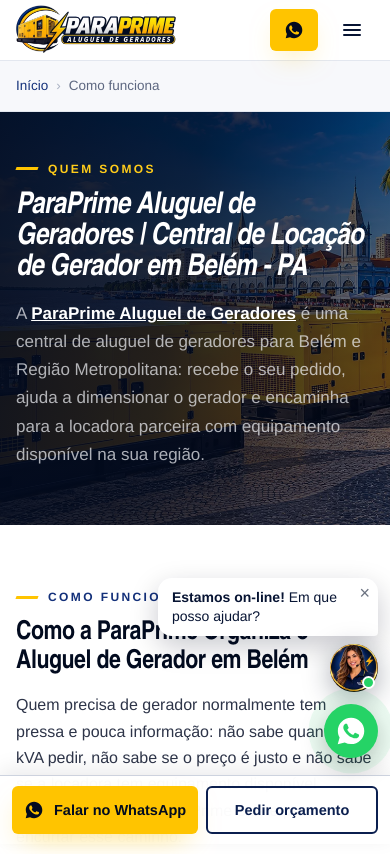
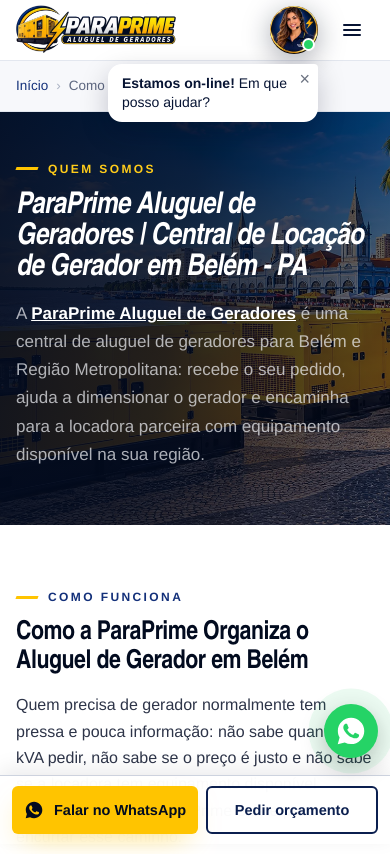
Before and after one commit to pinheiroadvrodrigo-source/ALUGUELSITEGERADOR, an Astro site in the folder site/: page /sobre in a window 390 px wide. Shown: the top 854 px of the page. Built offline with nearby package versions, Linux system fonts and the light colour scheme; Astro itself is replaced by a stand-in of ours.

Commit message:
Cabeçalho: remove botão amarelo de WhatsApp e coloca o assistente virtual no canto superior direito
Co-Authored-By: Claude Opus 5.5 <noreply@anthropic.com>
Claude-Session: https://claude.ai/code/session_01AXFtCDYxpqrvvMnKUC1i6T

```diff
--- a/site/src/components/ChatWidget.astro
+++ b/site/src/components/ChatWidget.astro
@@ -31,14 +31,11 @@ const wa = waLink();
   </div>
 
   <button type="button" class="cw__launcher" data-cw-open-from="avatar" aria-label="Abrir assistente virtual da ParaPrime" aria-expanded="false" aria-controls="cw-panel">
-    <img src="/img/atendimento-paraprime-aluguel-de-gerador-belem.webp" alt="Assistente virtual da ParaPrime Aluguel de Geradores" width="56" height="56" loading="lazy" decoding="async" />
+    <img src="/img/atendimento-paraprime-aluguel-de-gerador-belem.webp" alt="Assistente virtual da ParaPrime Aluguel de Geradores" width="48" height="48" loading="lazy" decoding="async" />
     <span class="cw__dot" aria-hidden="true"></span>
   </button>
 
 
-  <a class="wa-float" href={wa} target="_blank" rel="noopener" aria-label="Falar no WhatsApp" data-track="whatsapp_click" data-cta-position="flutuante">
-    <Icon name="whatsapp" />
-  </a>
 </div>
 
 <script>
@@ -69,11 +66,12 @@ const wa = waLink();
 
   const root = document.querySelector<HTMLElement>('[data-cw]')!;
   const panel = root.querySelector<HTMLElement>('[data-cw-panel]')!;
-  const body = root.querySelector<HTMLElement>('[data-cw-body]')!;
-  const chips = root.querySelector<HTMLElement>('[data-cw-chips]')!;
+  document.body.appendChild(panel); // fora do cabeçalho (backdrop-filter prende position: fixed)
+  const body = panel.querySelector<HTMLElement>('[data-cw-body]')!;
+  const chips = panel.querySelector<HTMLElement>('[data-cw-chips]')!;
   const hello = root.querySelector<HTMLElement>('[data-cw-hello]')!;
   const launcher = root.querySelector<HTMLButtonElement>('.cw__launcher')!;
-  const form = root.querySelector<HTMLFormElement>('[data-cw-form]')!;
+  const form = panel.querySelector<HTMLFormElement>('[data-cw-form]')!;
   const track = (n: string, p: Record<string, string> = {}) =>
     (window as unknown as { __track?: (n: string, c: string, p?: object) => void }).__track?.(n, 'chatbot', p);
 
@@ -124,6 +122,8 @@ const wa = waLink();
 
   let iniciado = false;
   const abrir = (origem: string) => {
+    const hb = document.querySelector('.site-header')?.getBoundingClientRect().bottom ?? 80;
+    panel.style.top = `${Math.max(hb, 0) + 10}px`;
     panel.hidden = false; hello.hidden = true; launcher.setAttribute('aria-expanded', 'true');
     root.classList.add('is-open');
     if (!iniciado) {
@@ -137,7 +137,8 @@ const wa = waLink();
   const fechar = () => { panel.hidden = true; root.classList.remove('is-open'); launcher.setAttribute('aria-expanded', 'false'); };
   root.querySelectorAll<HTMLElement>('[data-cw-open-from]').forEach((b) =>
     b.addEventListener('click', () => (panel.hidden ? abrir(b.dataset.cwOpenFrom!) : fechar())));
-  root.querySelector('[data-cw-close]')!.addEventListener('click', fechar);
+  panel.querySelector('[data-cw-close]')!.addEventListener('click', fechar);
+  document.addEventListener('click', (e) => { const t = e.target as Node; if (t.isConnected && !panel.hidden && !panel.contains(t) && !root.contains(t)) fechar(); });
   addEventListener('keydown', (e) => { if (e.key === 'Escape' && !panel.hidden) fechar(); });
 
   // Balão "Estamos on-line" aparece depois de 3 s, uma vez por sessão.
@@ -150,23 +151,17 @@ const wa = waLink();
 </script>
 
 <style is:global>
-  .cw [hidden] { display: none !important; }
-  .cw { position: fixed; right: 18px; bottom: 18px; z-index: 110; display: flex; flex-direction: column; align-items: flex-end; gap: 12px; font-family: inherit; }
-  .wa-float { width: 60px; height: 60px; border-radius: 50%; background: #25d366; color: #fff; display: grid; place-items: center; box-shadow: 0 8px 24px rgba(0,0,0,.25); position: relative; animation: wa-pulse 2s infinite; }
-  .wa-float svg { width: 32px; height: 32px; }
-  .wa-float:hover { transform: scale(1.06); }
-  @keyframes wa-pulse {
-    0% { box-shadow: 0 0 0 0 rgba(37,211,102,.65), 0 8px 24px rgba(0,0,0,.25); }
-    70% { box-shadow: 0 0 0 18px rgba(37,211,102,0), 0 8px 24px rgba(0,0,0,.25); }
-    100% { box-shadow: 0 0 0 0 rgba(37,211,102,0), 0 8px 24px rgba(0,0,0,.25); }
-  }
-  .cw__launcher { width: 56px; height: 56px; padding: 0; border-radius: 50%; border: 0; background: none; cursor: pointer; position: relative; filter: drop-shadow(0 6px 14px rgba(2,11,31,.35)); }
-  .cw__launcher img { width: 56px; height: 56px; border-radius: 50%; display: block; }
+  .cw [hidden], .cw__panel[hidden] { display: none !important; }
+  .cw { position: relative; display: flex; align-items: center; font-family: inherit; }
+  .cw__panel { position: fixed; right: 16px; top: 120px; z-index: 120; }
+  .cw__hello { position: absolute; top: calc(100% + 10px); right: 0; z-index: 120; width: 210px; border-radius: 14px 4px 14px 14px !important; margin: 0 !important; }
+  .cw__launcher { width: 48px; height: 48px; padding: 0; border-radius: 50%; border: 0; background: none; cursor: pointer; position: relative; filter: drop-shadow(0 6px 14px rgba(2,11,31,.35)); }
+  .cw__launcher img { width: 48px; height: 48px; border-radius: 50%; display: block; }
   .cw__dot { position: absolute; right: 3px; bottom: 3px; width: 13px; height: 13px; border-radius: 50%; background: #25d366; border: 2px solid #fff; }
-  .cw__hello { position: relative; background: #fff; color: #071433; border-radius: 14px 14px 4px 14px; box-shadow: 0 10px 28px rgba(2,11,31,.22); max-width: 220px; margin-bottom: -4px; }
+  .cw__hello { background: #fff; color: #071433; border-radius: 14px 14px 4px 14px; box-shadow: 0 10px 28px rgba(2,11,31,.22); max-width: 220px; margin-bottom: -4px; }
   .cw__hello-text { all: unset; cursor: pointer; display: block; padding: 10px 26px 10px 14px; font-size: 14px; line-height: 1.35; }
   .cw__hello-close { position: absolute; top: 2px; right: 4px; border: 0; background: none; font-size: 18px; line-height: 1; cursor: pointer; color: #6b7280; padding: 4px; }
-  .cw__panel { width: min(340px, calc(100vw - 36px)); max-height: min(520px, calc(100vh - 200px)); background: #fff; border-radius: 16px; box-shadow: 0 18px 48px rgba(2,11,31,.35); display: flex; flex-direction: column; overflow: hidden; }
+  .cw__panel { width: min(340px, calc(100vw - 36px)); max-height: min(540px, calc(100vh - 140px)); background: #fff; border-radius: 16px; box-shadow: 0 18px 48px rgba(2,11,31,.35); display: flex; flex-direction: column; overflow: hidden; }
   .cw__head { display: flex; align-items: center; gap: 10px; padding: 12px 14px; background: #071433; color: #fff; border-bottom: 3px solid #ffc400; }
   .cw__head img { width: 40px; height: 40px; border-radius: 50%; }
   .cw__head div { display: flex; flex-direction: column; font-size: 14px; line-height: 1.25; flex: 1; }
@@ -189,11 +184,4 @@ const wa = waLink();
   .cw__form button { border: 0; background: #071433; color: #ffc400; width: 40px; border-radius: 50%; cursor: pointer; font-size: 16px; }
   .cw__wa { display: flex; align-items: center; justify-content: center; gap: 8px; background: #25d366; color: #fff; font-weight: 700; font-size: 14.5px; padding: 12px; text-decoration: none; }
   .cw__wa svg { width: 20px; height: 20px; }
-  .cw.is-open .wa-float { display: none; }
-  @media (max-width: 1080px) {
-    body.has-mobile-bar .cw { bottom: 86px; right: 12px; }
-    .wa-float { width: 54px; height: 54px; }
-    .cw__launcher, .cw__launcher img { width: 48px; height: 48px; }
-  }
-  @media (prefers-reduced-motion: reduce) { .wa-float { animation: none; } }
 </style>
--- a/site/src/components/Header.astro
+++ b/site/src/components/Header.astro
@@ -1,5 +1,6 @@
 ---
 import Icon from './Icon.astro';
+import ChatWidget from './ChatWidget.astro';
 import { SITE, waLink } from '../data/site';
 import { SERVICOS } from '../data/servicos';
 import { LOCALIDADES } from '../data/localidades';
@@ -37,9 +38,7 @@ const servicos = [...SERVICOS].sort((a, b) => a.ordemTicket - b.ordemTicket);
       <a href="/contato" aria-current={cur('/contato')}>Contato</a>
     </nav>
     <div class="header-actions">
-      <a class="btn btn--primary" href={wa} target="_blank" rel="noopener" data-track="whatsapp_click" data-cta-position="header" aria-label="Falar no WhatsApp">
-        <Icon name="whatsapp" /><span>Falar no WhatsApp</span>
-      </a>
+      <ChatWidget />
       <button class="menu-toggle" type="button" aria-label="Abrir menu" aria-expanded="false" data-menu-toggle><Icon name="menu" /></button>
     </div>
   </div>
--- /dev/null
+++ b/site/src/components/WaFloat.astro
@@ -0,0 +1,26 @@
+---
+import Icon from './Icon.astro';
+import { waLink } from '../data/site';
+const wa = waLink();
+---
+<div class="wa-float-wrap">
+  <a class="wa-float" href={wa} target="_blank" rel="noopener" aria-label="Falar no WhatsApp" data-track="whatsapp_click" data-cta-position="flutuante">
+    <Icon name="whatsapp" />
+  </a>
+</div>
+<style is:global>
+  .wa-float-wrap { position: fixed; right: 18px; bottom: 18px; z-index: 110; }
+  .wa-float { width: 60px; height: 60px; border-radius: 50%; background: #25d366; color: #fff; display: grid; place-items: center; animation: wa-pulse 2s infinite; transition: transform .2s; }
+  .wa-float svg { width: 32px; height: 32px; }
+  .wa-float:hover { transform: scale(1.06); }
+  @keyframes wa-pulse {
+    0% { box-shadow: 0 0 0 0 rgba(37,211,102,.65), 0 8px 24px rgba(0,0,0,.25); }
+    70% { box-shadow: 0 0 0 18px rgba(37,211,102,0), 0 8px 24px rgba(0,0,0,.25); }
+    100% { box-shadow: 0 0 0 0 rgba(37,211,102,0), 0 8px 24px rgba(0,0,0,.25); }
+  }
+  @media (max-width: 1080px) {
+    body.has-mobile-bar .wa-float-wrap { bottom: 86px; right: 12px; }
+    .wa-float { width: 54px; height: 54px; }
+  }
+  @media (prefers-reduced-motion: reduce) { .wa-float { animation: none; } }
+</style>
--- a/site/src/layouts/BaseLayout.astro
+++ b/site/src/layouts/BaseLayout.astro
@@ -7,7 +7,7 @@ import '../styles/global.css';
 import Header from '../components/Header.astro';
 import Footer from '../components/Footer.astro';
 import MobileBar from '../components/MobileBar.astro';
-import ChatWidget from '../components/ChatWidget.astro';
+import WaFloat from '../components/WaFloat.astro';
 import Breadcrumbs from '../components/Breadcrumbs.astro';
 import { SITE } from '../data/site';
 import { LOCALIDADES } from '../data/localidades';
@@ -104,7 +104,7 @@ const allSchema = [localBusiness, ...(breadcrumbSchema ? [breadcrumbSchema] : []
       <slot />
     </main>
     <Footer />
-    <ChatWidget />
+    <WaFloat />
     {!hideMobileBar && <MobileBar formOnPage={formOnPage} localidade={localidade} servico={servico} />}
 
     <script>
```
